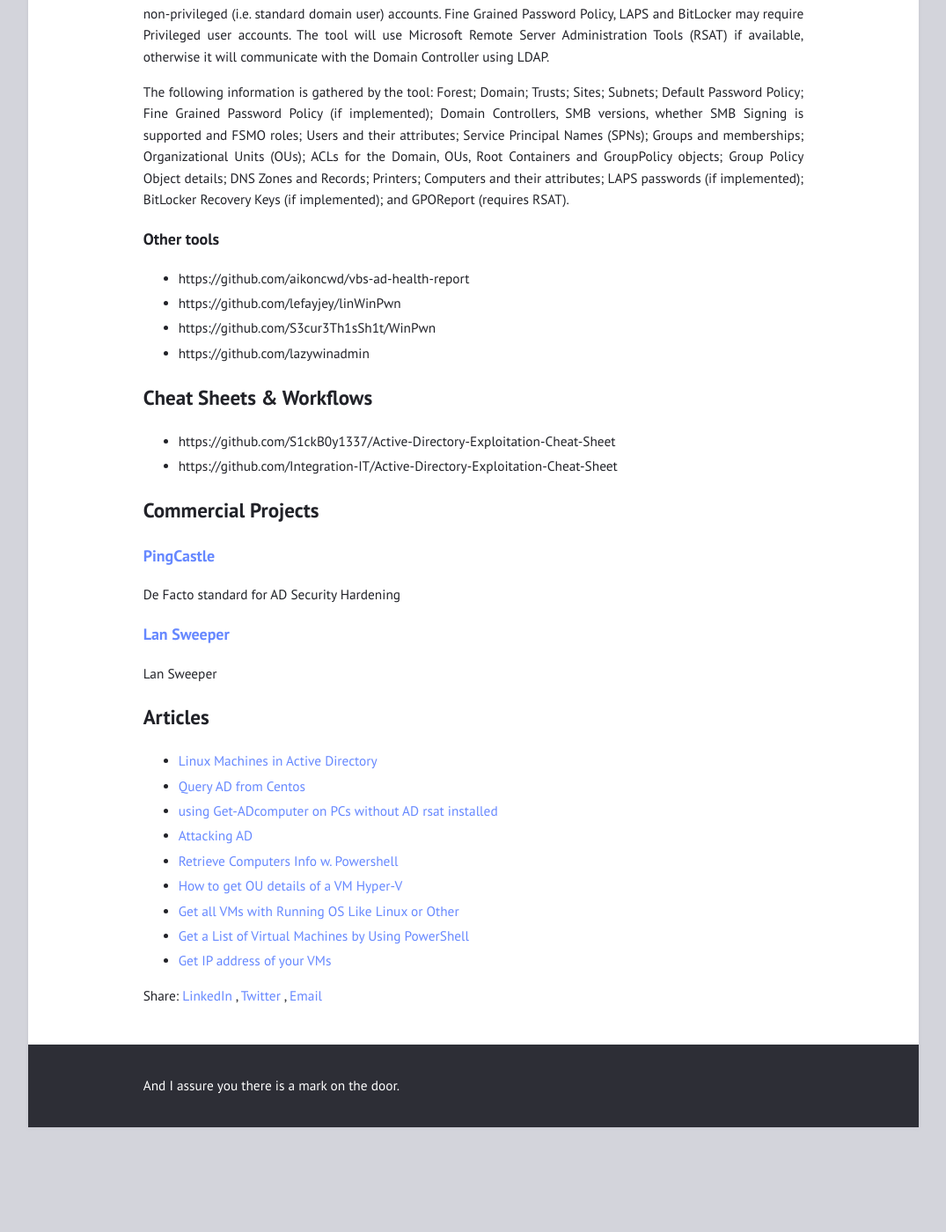
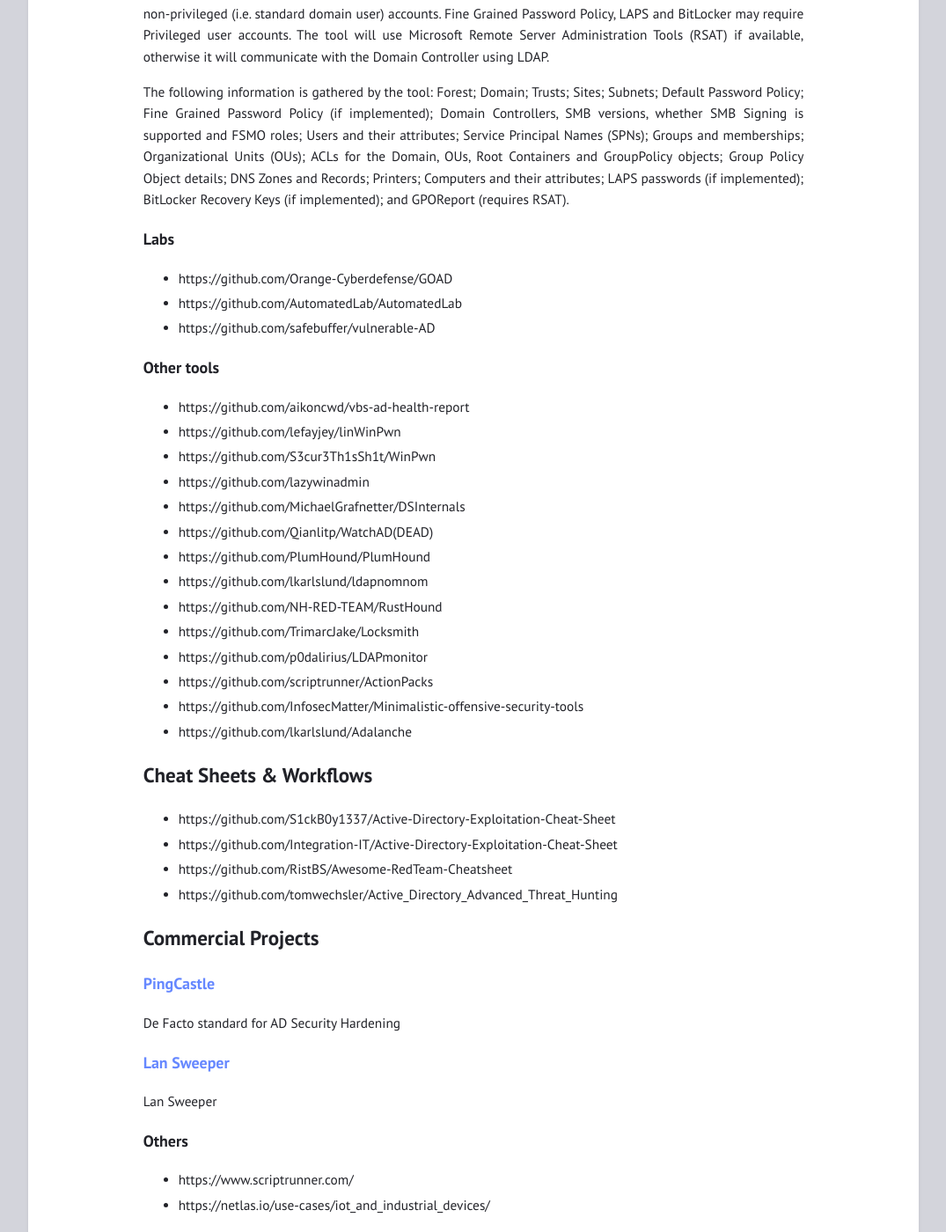
Before and after one commit to alucab/alucab.github.io, a Jekyll site: the page built from _posts/2024-11-02-Active-Directory-Recon.md, in a window 1280 px wide and 1400 px high, scrolled down 515 px. Shown: the whole window at 88% size, without its empty margins (102-1177 px from the left). Built offline with Jekyll 4.4.1, drawn with Linux system fonts in a browser that asks for light colours; before the commit the page ends 1796 px from its top, so only the background shows below that.

Commit message:
Update 2024-11-02-Active-Directory-Recon.md

```diff
--- a/_posts/2024-11-02-Active-Directory-Recon.md
+++ b/_posts/2024-11-02-Active-Directory-Recon.md
@@ -14,22 +14,42 @@
 
 The following information is gathered by the tool: Forest; Domain; Trusts; Sites; Subnets; Default Password Policy; Fine Grained Password Policy (if implemented); Domain Controllers, SMB versions, whether SMB Signing is supported and FSMO roles; Users and their attributes; Service Principal Names (SPNs); Groups and memberships; Organizational Units (OUs); ACLs for the Domain, OUs, Root Containers and GroupPolicy objects; Group Policy Object details; DNS Zones and Records; Printers; Computers and their attributes; LAPS passwords (if implemented); BitLocker Recovery Keys (if implemented); and GPOReport (requires RSAT).
 
+### Labs
+- https://github.com/Orange-Cyberdefense/GOAD
+- https://github.com/AutomatedLab/AutomatedLab
+- https://github.com/safebuffer/vulnerable-AD
+
 ### Other tools
 - https://github.com/aikoncwd/vbs-ad-health-report
 - https://github.com/lefayjey/linWinPwn
 - https://github.com/S3cur3Th1sSh1t/WinPwn
 - https://github.com/lazywinadmin
+- https://github.com/MichaelGrafnetter/DSInternals
+- https://github.com/Qianlitp/WatchAD(DEAD)
+- https://github.com/PlumHound/PlumHound
+- https://github.com/lkarlslund/ldapnomnom
+- https://github.com/NH-RED-TEAM/RustHound
+- https://github.com/TrimarcJake/Locksmith
+- https://github.com/p0dalirius/LDAPmonitor
+- https://github.com/scriptrunner/ActionPacks
+- https://github.com/InfosecMatter/Minimalistic-offensive-security-tools
+- https://github.com/lkarlslund/Adalanche
 
 ## Cheat Sheets & Workflows
 
 - https://github.com/S1ckB0y1337/Active-Directory-Exploitation-Cheat-Sheet
 - https://github.com/Integration-IT/Active-Directory-Exploitation-Cheat-Sheet
+- https://github.com/RistBS/Awesome-RedTeam-Cheatsheet
+- https://github.com/tomwechsler/Active_Directory_Advanced_Threat_Hunting
 
 ## Commercial Projects
 ### [PingCastle](https://www.pingcastle.com)
 De Facto standard for AD Security Hardening
 ### [Lan Sweeper](https://www.lansweeper.com/product/features/it-network-discovery/active-directory-scanner/)
 Lan Sweeper
+### Others
+- https://www.scriptrunner.com/
+- https://netlas.io/use-cases/iot_and_industrial_devices/
 
 ## Articles
 - [Linux Machines in Active Directory](https://blog.workinghardinit.work/2021/05/04/linux-ad-computer-object-operating-system-values/)
```
